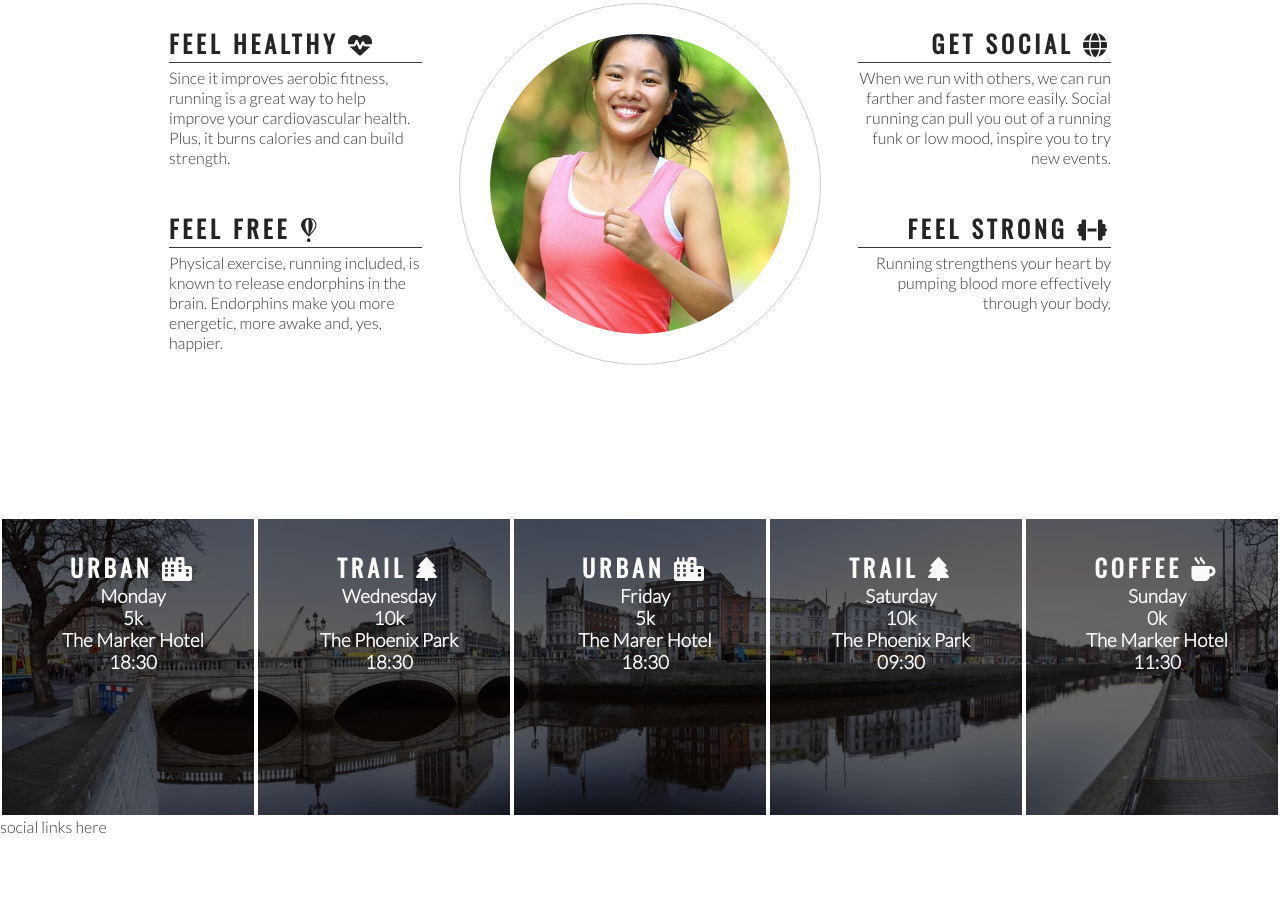
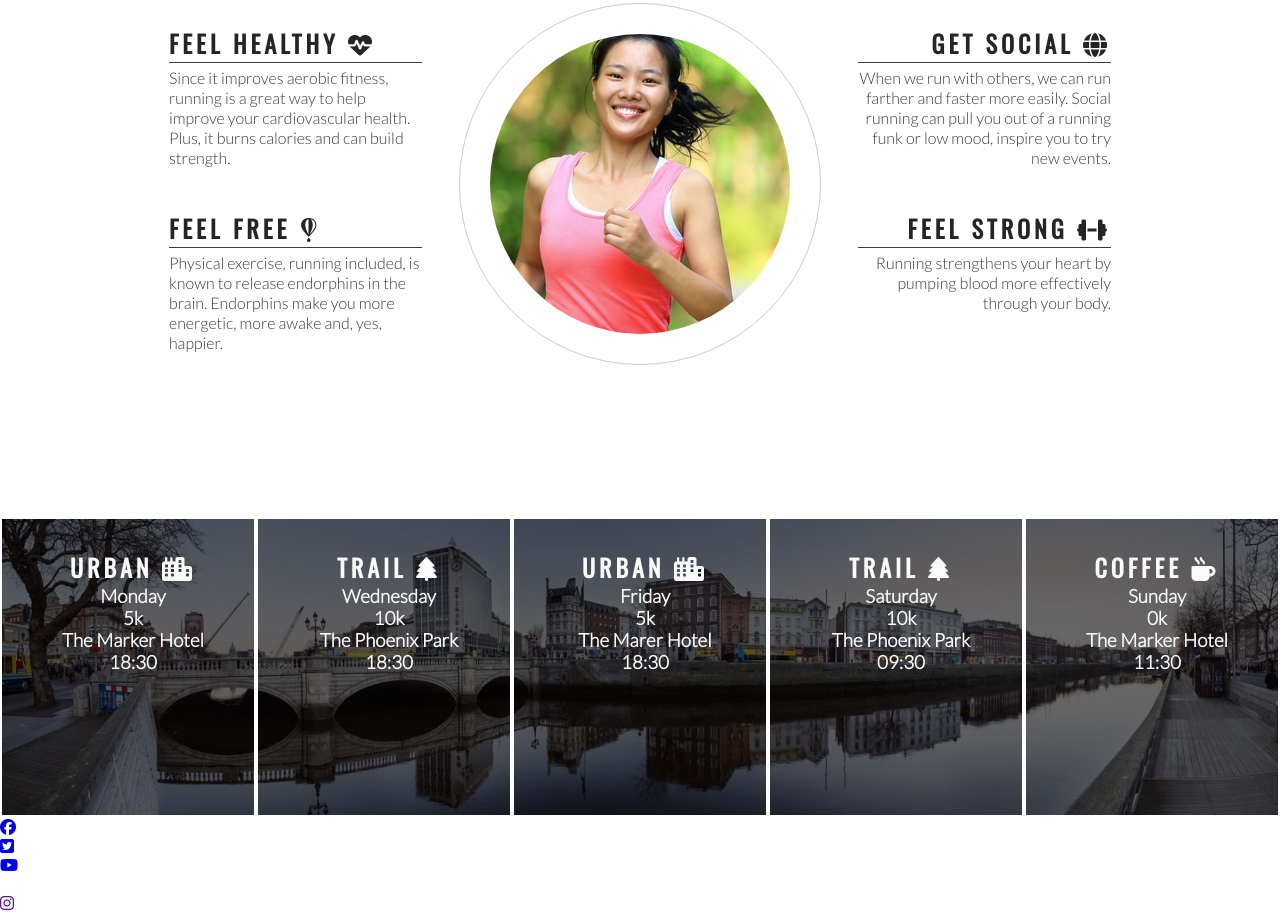
Before and after one commit to PEmbarach/love-running, a plain HTML site: page index.html in a window 1280 px wide. Shown: the part 778-1690 px from the top of the page. Before the commit the page ends 1614 px from the top, so only its background shows below. Drawn offline with nearby package versions, Linux system fonts and the light colour scheme.

Commit message:
Add social media icons to footer

```diff
--- a/index.html
+++ b/index.html
@@ -110,7 +110,22 @@
         </div>
     </section>
     <footer>
-        social links here
+        <ul>
+            <li><a href="https://facebook.com" target="_blank"
+                rel="noopener"
+                aria-label="Visit our Facebook page (opens in a new tab"><i class="fa-brands fa-facebook"></i></a></li>
+            <li><a href="https://twitter.com" target="_blank"
+                rel="noopener"
+                aria-label="Visit our Twitter page (opens in a new tab"
+                ><i class="fa-brands fa-twitter-square"></i></a></li>
+            <li><a href="https://youtube.com" target="_blank"
+                rel="noopener"
+                aria-label="Visit our YouTube page (opens in a new tab"><i class="fa-brands fa-youtube"></i></a></li>
+            <li><a href="https://instagram.com" target="_blank"
+                rel="noopener"
+                aria-label="Visit our Instagram page (opens in a new tab"></a></li>
+            <li><a href=""><i class="fa-brands fa-instagram"></i></a></li>
+        </ul>
     </footer>
 
     <!-- font awesome script-->
```
